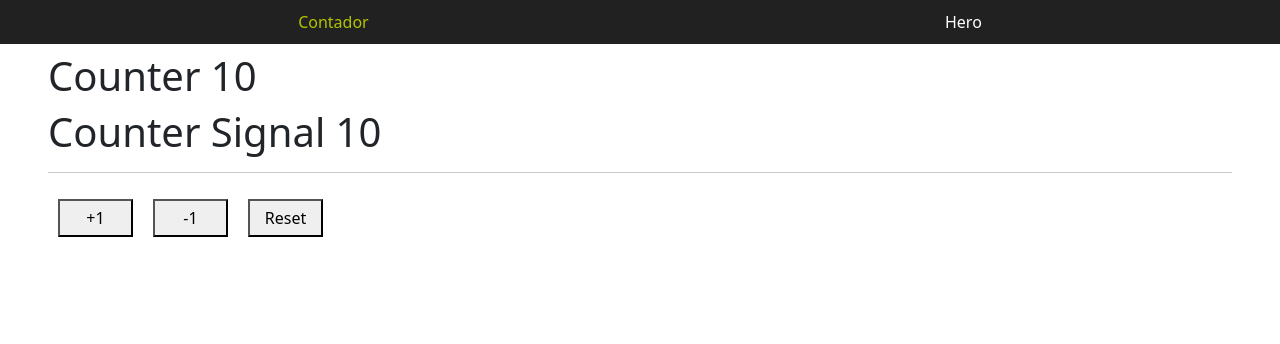
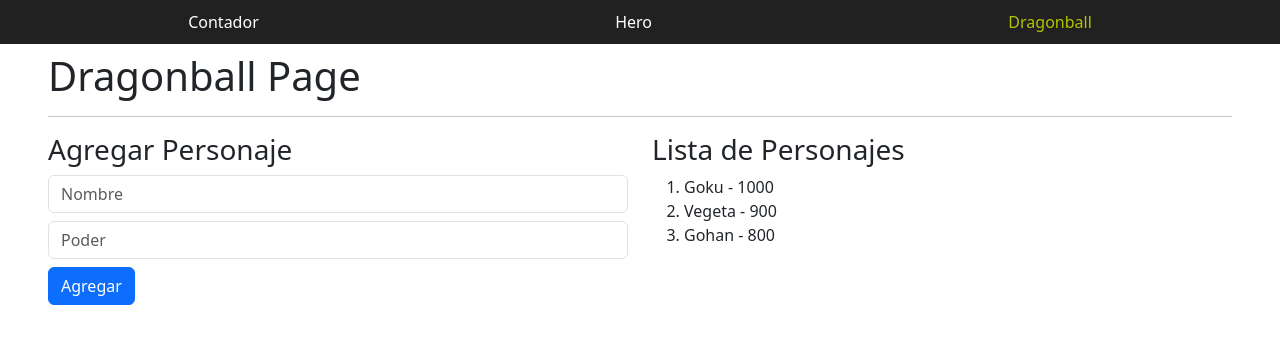
Before and after one commit to SantiRC05/Angular, an Angular app in the folder bases/: page /dragonball in a window 1280 px wide. Before the commit this address led to /. Shown: the top 344 px of the page. Built offline with nearby package versions, Linux system fonts and the light colour scheme.

Commit message:
listado de dragonball

```diff
--- a/bases/src/app/app.routes.ts
+++ b/bases/src/app/app.routes.ts
@@ -2,6 +2,7 @@
 import { Component } from '@angular/core';
 import { CounterComponent } from './pages/counter/counter-page.component';
 import { HeroPageComponent } from './pages/counter/hero/hero-page.component';
+import { DragonballPageComponent } from './pages/dragonball/dragonball-page.component';
 
 export const routes: Routes = [
 
@@ -16,6 +17,11 @@
 },
 
 {
+  path: 'dragonball',
+  component: DragonballPageComponent
+},
+
+{
   path: '**',
   redirectTo: ''
 }
--- a/bases/src/app/components/shared/navbar/navbar.html
+++ b/bases/src/app/components/shared/navbar/navbar.html
@@ -24,4 +24,5 @@
   <a routerLink="/" routerLinkActive="active"
   [routerLinkActiveOptions]="{ exact: true}">Contador</a>
   <a routerLink="/hero" routerLinkActive="active">Hero</a>
+  <a routerLink="/dragonball" routerLinkActive="active">Dragonball</a>
 </nav>
--- /dev/null
+++ b/bases/src/app/pages/dragonball/dragonball-page.component.html
@@ -0,0 +1,24 @@
+<h1>Dragonball Page</h1>
+<hr/>
+
+<section class="row">
+  <div class="col-12 col-sm-6">
+    <h3>Agregar Personaje</h3>
+    <input type="text" class="form-control" placeholder="Nombre">
+    <input type="number" class="form-control mt-2" placeholder="Poder">
+    <button class="mt-2 btn btn-primary">
+      Agregar
+    </button>
+  </div>
+
+  <div class="col-12 col-sm-6">
+    <h3>Lista de Personajes</h3>
+  <ol>
+    <li>Goku - 1000</li>
+    <li>Vegeta - 900</li>
+    <li>Gohan - 800</li>
+  </ol>
+
+  </div>
+
+</section>
```
Also changed, not shown: bases/src/app/pages/dragonball/dragonball-page.component.ts (added, +7 -0 lines).
